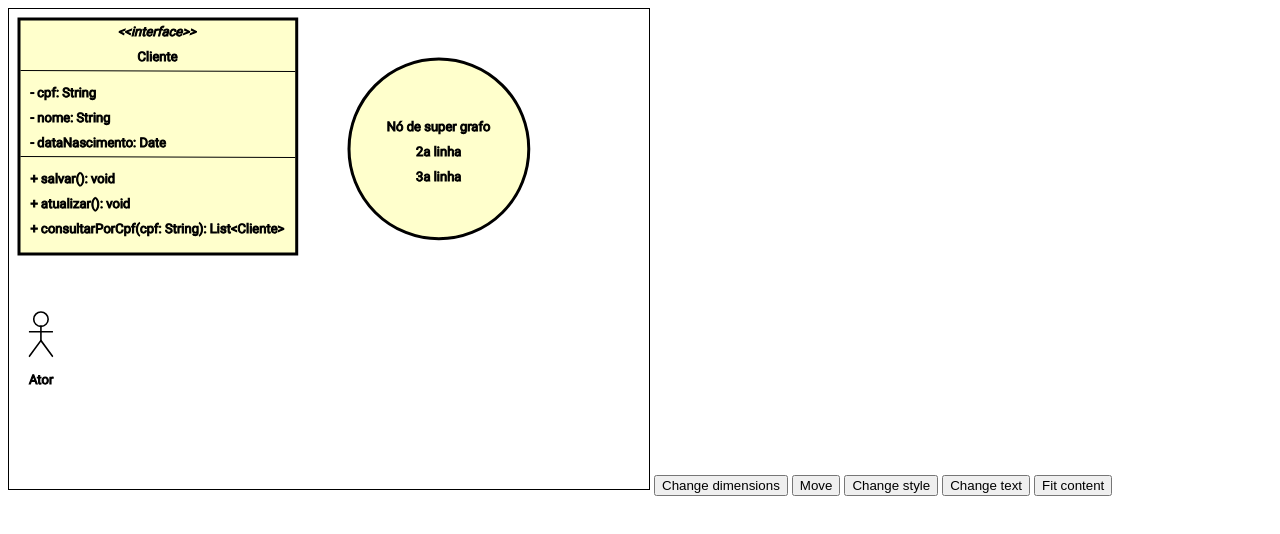
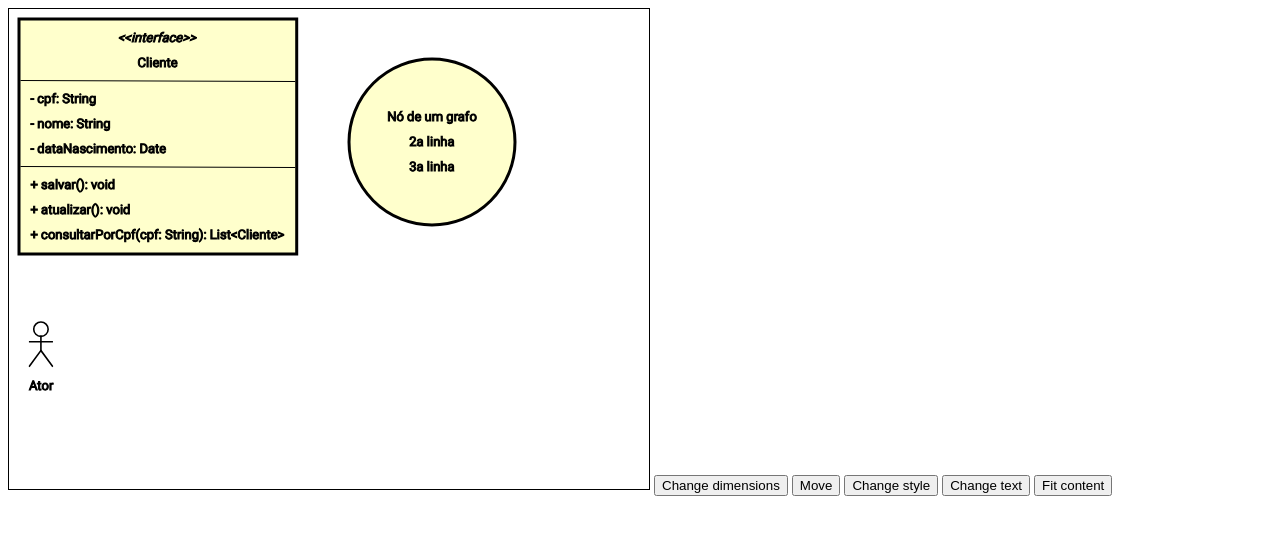
Before and after one commit to leluque/easygraphics, a plain HTML site: page webdiagrams/PrimitiveTest.html in a window 1280 px wide. Drawn offline with Linux system fonts and the light colour scheme.

Commit message:
Text positioning corrected.

```diff
--- a/webdiagrams/PrimitiveTest.html
+++ b/webdiagrams/PrimitiveTest.html
@@ -63,6 +63,7 @@
         umlClass.addChild(svgArea.text(undefined, undefined, "+ atualizar(): void"));
         text = svgArea.text(undefined, undefined, "+ consultarPorCpf(cpf: String): List<Cliente>");
         umlClass.addChild(text);
+
         //****************************
 
         //****************************
@@ -76,7 +77,7 @@
         // Graph node.
         node = svgArea.vgroup(340, 50);
         node.frame = svgArea.circle();
-        let text1 = svgArea.text(undefined, undefined, "Nó de super grafo");
+        let text1 = svgArea.text(undefined, undefined, "Nó de um grafo");
         node.addChild(text1, VerticalGroup.WRAP_CONTENT, VerticalGroup.CENTER);
         node.addChild(svgArea.text(undefined, undefined, "2a linha"), VerticalGroup.WRAP_CONTENT, VerticalGroup.CENTER);
         node.addChild(svgArea.text(undefined, undefined, "3a linha"), VerticalGroup.WRAP_CONTENT, VerticalGroup.CENTER);
--- a/webdiagrams/look-and-feel.js
+++ b/webdiagrams/look-and-feel.js
@@ -132,7 +132,9 @@ class DefaultTextDrawer extends DefaultDrawer {
         // Because of that, the alignment was changed to baseline and now the
         // text must be drawn based on its bottom y coordinate.
 
-        newText.setAttribute("y", element.y + element.height);
+        // 3/4 was used because the bottom-line alignment put the bottom part of
+        // letters such as p and q bellow the line.
+        newText.setAttribute("y", element.y + 3 * element.height / 4);
 
         newText.setAttribute("font-family", element.fontStylingAttributes.family);
         newText.setAttribute("font-size", element.fontStylingAttributes.size);
--- a/webdiagrams/primitives.js
+++ b/webdiagrams/primitives.js
@@ -697,9 +697,7 @@ class VerticalGroup extends GraphicalElement {
             contentHeight += this.verMargin;
         }
         let deltaY = ((bottomYLimit - newY) - contentHeight) / 2;
-        if (deltaY > 0) {
-            newY += deltaY + this.verMargin; // The vertical margin is necessary to start at the right position for the first child.
-        }
+        newY += deltaY + this.verMargin; // The vertical margin is necessary to start at the right position for the first child.
 
         // Adjust children's position and dimension.
         let i = 0;
--- a/webdiagrams/svg.js
+++ b/webdiagrams/svg.js
@@ -240,7 +240,9 @@ class TextPositionChangeListener extends GeneralPositionChangeListener {
         // Because of that, the alignment was changed to baseline and now the
         // text must be drawn based on its bottom y coordinate.
 
-        target.drawn.setAttribute("y", (target.y + target.height));
+        // 3/4 was used because the bottom-line alignment put the bottom part of
+        // letters such as p and q bellow the line.
+        target.drawn.setAttribute("y", (target.y + 3 * target.height / 4));
     }
 
 }
```
